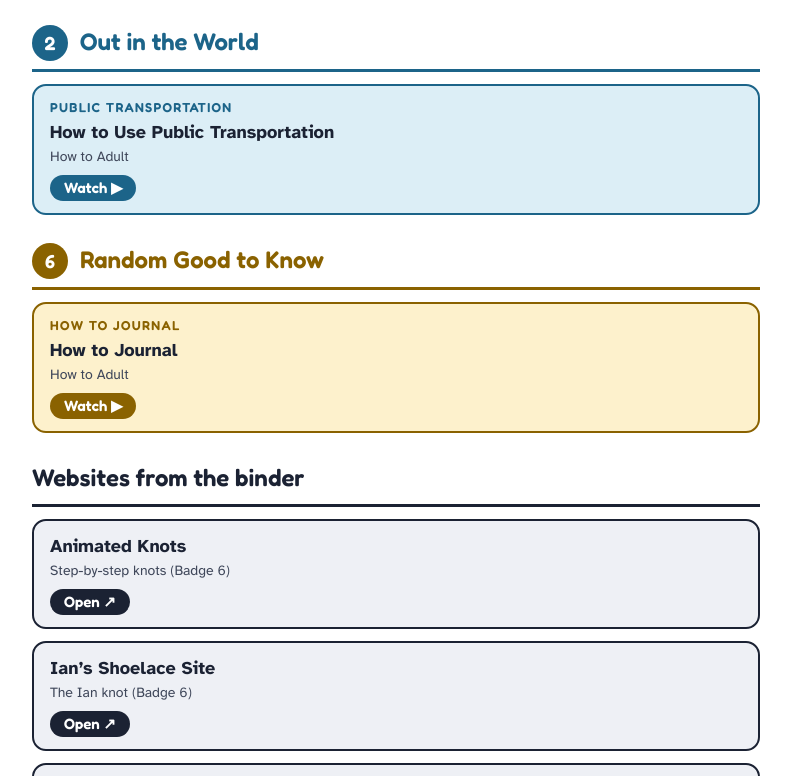
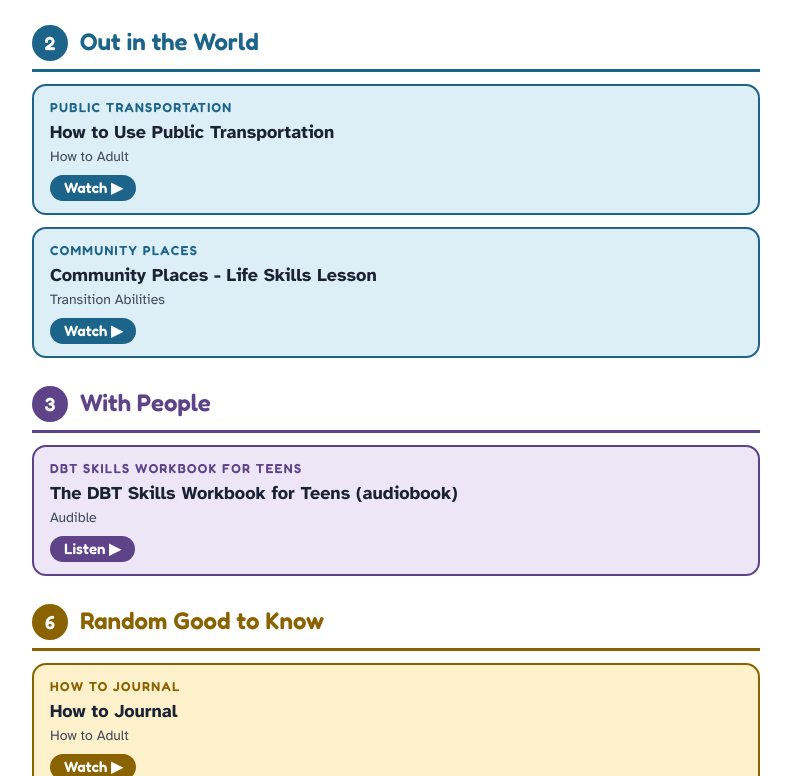
Before and after one commit to mariburch/life-skills-media, a plain HTML site: page index.html in a window 1280 px wide. Shown: the part 662-1438 px from the top of the page, without its empty margins (244-1035 px from the left). Drawn offline with Linux system fonts and the light colour scheme.

Commit message:
Update index.html

```diff
--- a/index.html
+++ b/index.html
@@ -32,7 +32,8 @@ footer{border-top:1px solid var(--line);padding-top:12px;font-size:13px;color:va
 <div class="top"><p class="kick">The Ultimate Life Skills Course</p><h1>Video Links</h1></div>
 <p class="lead">Watch the video, then go back to your binder and tick the box.</p>
 <section style="--d:#B23A17;--l:#FDE7DF"><h2><span class="bn">1</span>Independent at Home</h2><div class="cards"><a class="card" href="https://www.youtube.com/watch?v=AUBGRjnL_vQ" target="_blank" rel="noopener"><span class="sec">Kitchen Safety</span><span class="vt">Safety in the Domestic Kitchen – Food Technology</span><span class="go">Watch ▶</span></a><a class="card" href="https://www.youtube.com/watch?v=ot_6bEP8vL4" target="_blank" rel="noopener"><span class="sec">Laundry, Start to Finish</span><span class="vt">Doing Laundry using a Washer and Dryer</span><span class=ch>Transition Abilities</span><span class="go">Watch ▶</span></a><a class="card" href="https://www.youtube.com/watch?v=ZXnIqLFHp44" target="_blank" rel="noopener"><span class="sec">Clean a Bathroom</span><span class="vt">Bathroom Chores</span><span class=ch>Transition Abilities</span><span class="go">Watch ▶</span></a></div></section>
-<section style="--d:#1C6489;--l:#DCEEF6"><h2><span class="bn">2</span>Out in the World</h2><div class="cards"><a class="card" href="https://www.youtube.com/watch?v=vqbg1-2J_SQ" target="_blank" rel="noopener"><span class="sec">Public Transportation</span><span class="vt">How to Use Public Transportation</span><span class=ch>How to Adult</span><span class="go">Watch ▶</span></a></div></section>
+<section style="--d:#1C6489;--l:#DCEEF6"><h2><span class="bn">2</span>Out in the World</h2><div class="cards"><a class="card" href="https://www.youtube.com/watch?v=vqbg1-2J_SQ" target="_blank" rel="noopener"><span class="sec">Public Transportation</span><span class="vt">How to Use Public Transportation</span><span class=ch>How to Adult</span><span class="go">Watch ▶</span></a><a class="card" href="https://www.youtube.com/watch?v=Wpbu4I1_eNA" target="_blank" rel="noopener"><span class="sec">Community Places</span><span class="vt">Community Places - Life Skills Lesson</span><span class=ch>Transition Abilities</span><span class="go">Watch ▶</span></a></div></section>
+<section style="--d:#5E4389;--l:#EDE6F6"><h2><span class="bn">3</span>With People</h2><div class="cards"><a class="card" href="https://www.audible.com/pd/The-DBT-Skills-Workbook-for-Teens-Audiobook/B09G3KJ7G3" target="_blank" rel="noopener"><span class="sec">DBT Skills Workbook for Teens</span><span class="vt">The DBT Skills Workbook for Teens (audiobook)</span><span class="ch">Audible</span><span class="go">Listen ▶</span></a></div></section>
 <section style="--d:#8A6200;--l:#FDF1CC"><h2><span class="bn">6</span>Random Good to Know</h2><div class="cards"><a class="card" href="https://www.youtube.com/watch?v=5G23x3x_iYU" target="_blank" rel="noopener"><span class="sec">How to Journal</span><span class="vt">How to Journal</span><span class=ch>How to Adult</span><span class="go">Watch ▶</span></a></div></section>
 <section style="--d:#1B2233;--l:#EEF0F5"><h2>Websites from the binder</h2><div class="cards"><a class="card" href="https://www.animatedknots.com" target="_blank" rel="noopener"><span class="vt">Animated Knots</span><span class="ch">Step-by-step knots (Badge 6)</span><span class="go">Open ↗</span></a><a class="card" href="https://www.fieggen.com/shoelace/" target="_blank" rel="noopener"><span class="vt">Ian’s Shoelace Site</span><span class="ch">The Ian knot (Badge 6)</span><span class="go">Open ↗</span></a><a class="card" href="https://emilypost.com" target="_blank" rel="noopener"><span class="vt">The Emily Post Institute</span><span class="ch">Free manners reference (Badge 2)</span><span class="go">Open ↗</span></a></div></section>
 <footer>Opens in a new tab. If a video ever disappears, tell Aunt Mari and she’ll swap it.</footer>
```
